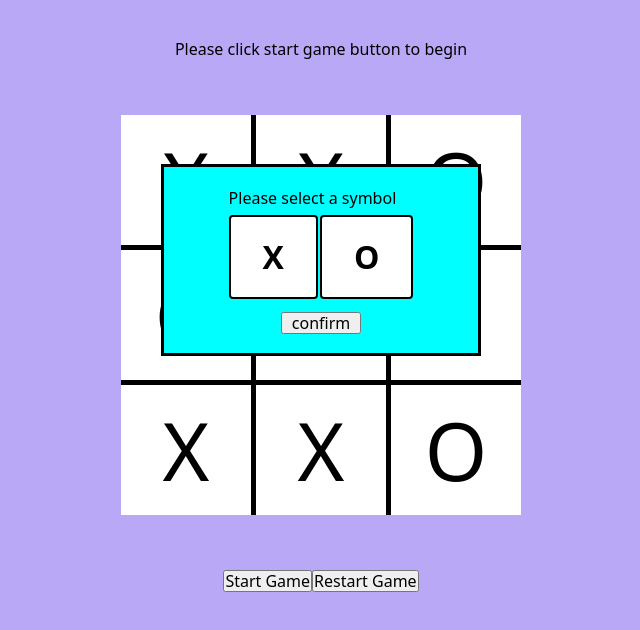
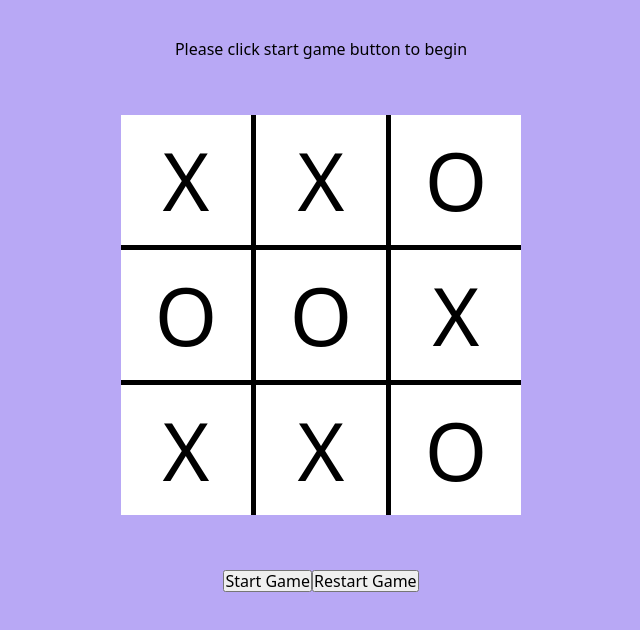
Before and after one commit to Sambaramba/tic-tac-toe, a website: page index.html in a window 1280 px wide. Shown: the part 140-770 px from the top of the page, without its empty margins (319-959 px from the left). Drawn offline with Linux system fonts and the light colour scheme.

Commit message:
refactor: comment out dialogs

```diff
--- a/index.html
+++ b/index.html
@@ -28,7 +28,7 @@
             <button type="button">Restart Game</button>
         </div>
     </div> -->
-    <dialog id="select-name-dialog" >
+    <!-- <dialog id="select-name-dialog" >
         <form action="javascript/main.js" method="dialog">
             <label for="username-choice">Player 1 please choose your name</label>
             <input id="username-choice" type="text">
@@ -49,6 +49,6 @@
             </fieldset>
             <button type="button">confirm</button>
         </form>
-    </dialog>
+    </dialog> -->
 </body>
 </html>
```
